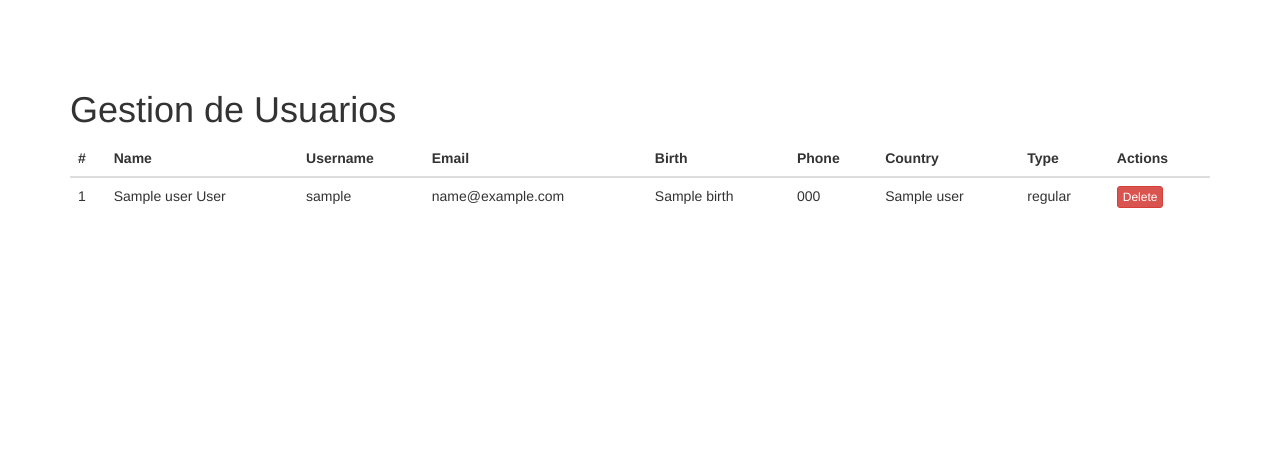
After one commit to BenMtz97/utags-project, a Yii app: template views/site/users-admin.php in a window 1280 px wide. The commit adds this page. Shown: the top 456 px of the page. Run offline with PHP 8.4 and a stand-in for Yii, Linux system fonts and the light colour scheme; the template is opened without the code that fills it: most values are stand-ins (such as "Sample title", 1, 10 or a date in 2020); data that the repository does not hold is empty; some libraries are stand-ins or nearby versions.

Commit message:
Add roles y respaldo DB

```diff
--- a/views/layouts/main.php
+++ b/views/layouts/main.php
@@ -47,11 +47,15 @@ datepicker/1.4.1/css/bootstrap-datepicker3.css"/>
         ['label' => 'Activities',
             'items' => [
                 ['label' => 'Maps', 'url' => '/site/maps'],
-                ['label' => 'Donations', 'url' => '/site/donations']
             ]
         ],
         ['label' => 'Contact', 'url' => ['/site/contact']],
     ];
+
+    if(!Yii::$app->user->isGuest && Yii::$app->user->identity->type == 2){
+        $navItems[1]['items'][] = ['label' => 'Gestion de Usuarios', 'url' => '/site/users-admin'];
+    }
+
     if (Yii::$app->user->isGuest) {
         array_push($navItems, ['label' => 'Login', 'url' => ['/site/login']], ['label' => 'Sign Up', 'url' => ['/site/register']]);
     }
--- a/views/site/donations.php
+++ /dev/null
@@ -1 +0,0 @@
-<?php
--- /dev/null
+++ b/views/site/users-admin.php
@@ -0,0 +1,42 @@
+<?php
+
+/* @var $this yii\web\View */
+/* @var $users Array */
+
+$this->title = 'Gestion de Usuarios';
+?>
+<div class="site-index">
+    <h1><?= $this->title ?></h1>
+    <table class="table">
+        <thead>
+            <tr>
+                <th> # </th>
+                <th> Name </th>
+                <th> Username </th>
+                <th> Email </th>
+                <th> Birth </th>
+                <th> Phone </th>
+                <th> Country </th>
+                <th> Type </th>
+                <th> Actions </th>
+            </tr>
+        </thead>
+       <tbody>
+            <?php foreach ($users as $user): ?>
+                <tr>
+                    <td><?= $user['id'] ?></td>
+                    <td><?= $user['name']. " " . $user['lastname'] ?></td>
+                    <td><?= $user['username'] ?></td>
+                    <td><?= $user['email'] ?></td>
+                    <td><?= $user['birth'] ?></td>
+                    <td><?= $user['phone'] ?></td>
+                    <td><?= $user['country_name'] ?></td>
+                    <td><?= $user['type'] == 2 ? 'admin' : 'regular' ?></td>
+                    <td>
+                        <a title="Delete user" href="/site/delete-user?id=<?=$user['id']?>" type="button" class="btn btn-xs btn-danger">Delete</a>
+                    </td>
+                </tr>
+            <?php endforeach; ?>
+       </tbody>
+    </table>
+</div>
```
Also changed, not shown: config/sql/Initial.sql (+9 -5 lines), controllers/SiteController.php (+24 -2 lines), models/User.php (+26 -16 lines).
